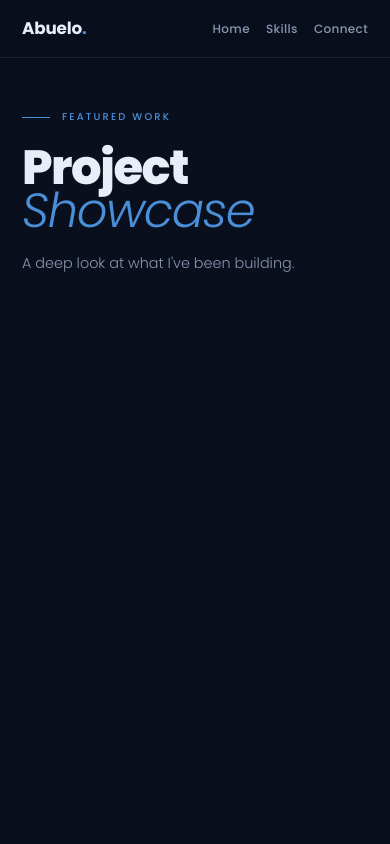
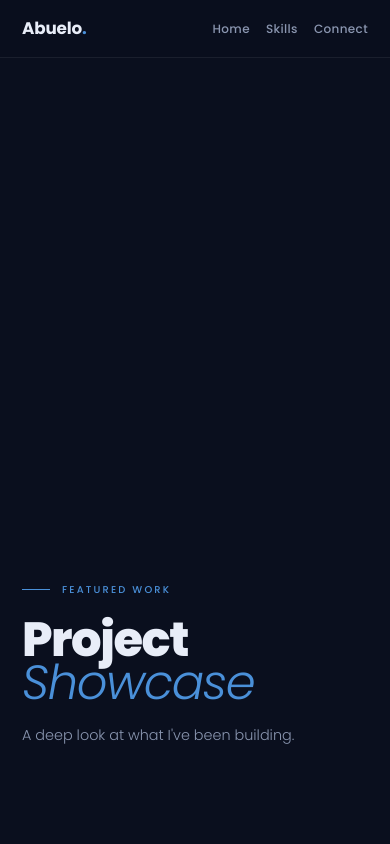
Before and after one commit to abuelosolos/Portfolio, a website: page showcase.html in a window 390 px wide. Shown: the top 844 px of the page. Drawn offline with Linux system fonts and the light colour scheme.

Commit message:
CSS undo

```diff
--- a/showcase.css
+++ b/showcase.css
@@ -35,6 +35,7 @@ svg { display: block; }
 
 .divider { height: 1px; background: var(--border); }
 
+/* Nav */
 #nav {
   position: fixed;
   top: 0; left: 0; right: 0;
@@ -71,15 +72,17 @@ svg { display: block; }
 .nav-links a:hover::after { width: 100%; }
 @media (max-width: 480px) { .nav-links { gap: 16px; } }
 
+/* Page hero */
 .page-hero {
   min-height: 100vh;
+  position: relative;
   display: flex;
   align-items: flex-end;
   justify-content: flex-start;
-  padding: 130px 0 88px;
+  padding: 120px 0 96px;
 }
 .page-hero .wrap { width: 100%; }
-.hero-content { max-width: 700px; }
+.hero-content { max-width: 680px; }
 
 .hero-eyebrow {
   display: inline-flex;
@@ -121,6 +124,7 @@ svg { display: block; }
   animation: up 0.75s 0.34s ease forwards;
 }
 
+/* Project sections */
 .section--alt { background: var(--bg-alt); }
 .project-section { padding: 80px 0 72px; }
 
@@ -219,6 +223,9 @@ svg { display: block; }
 }
 @media (max-width: 700px) { .proj-cta { margin-top: 0; } }
 
+/* ── Slider ── */
+
+/* Outer container clips the sliding track */
 .slider-wrap {
   position: relative;
   border-radius: 16px;
@@ -227,6 +234,7 @@ svg { display: block; }
   background: var(--card);
 }
 
+/* Single horizontal row of slides — JS moves this with translateX */
 .slider-track {
   display: flex;
   flex-wrap: nowrap;
@@ -234,12 +242,14 @@ svg { display: block; }
   will-change: transform;
 }
 
+/* Each slide is exactly as wide as the container, never shrinks */
 .slide {
   min-width: 100%;
   flex-shrink: 0;
   position: relative;
 }
 
+/* Fixed height frame — contain shows the full image with no cropping */
 .slide img {
   width: 100%;
   height: 600px;
@@ -264,6 +274,7 @@ svg { display: block; }
   letter-spacing: 0.04em;
 }
 
+/* Prev / Next buttons */
 .slider-btn {
   position: absolute;
   top: 50%;
@@ -300,6 +311,7 @@ svg { display: block; }
   .slider-btn svg { width: 14px; height: 14px; }
 }
 
+/* Dots */
 .slider-dots {
   position: absolute;
   bottom: 16px;
@@ -321,6 +333,7 @@ svg { display: block; }
   transform: scale(1.4);
 }
 
+/* Counter badge */
 .slider-counter {
   position: absolute;
   top: 14px; right: 14px;
@@ -334,6 +347,7 @@ svg { display: block; }
   z-index: 10;
 }
 
+/* Footer */
 #footer { border-top: 1px solid var(--border); padding: 56px 0 28px; }
 .foot-top {
   display: flex;
@@ -368,10 +382,3 @@ svg { display: block; }
 @keyframes pulse {
   0%, 100% { opacity: 1; } 50% { opacity: 0.3; }
 }
-
-@media (max-width: 640px) {
-  .page-hero {
-    align-items: flex-start;
-    padding-top: 100px;
-  }
-}
```
Also changed, not shown: style.css (indentation only).
